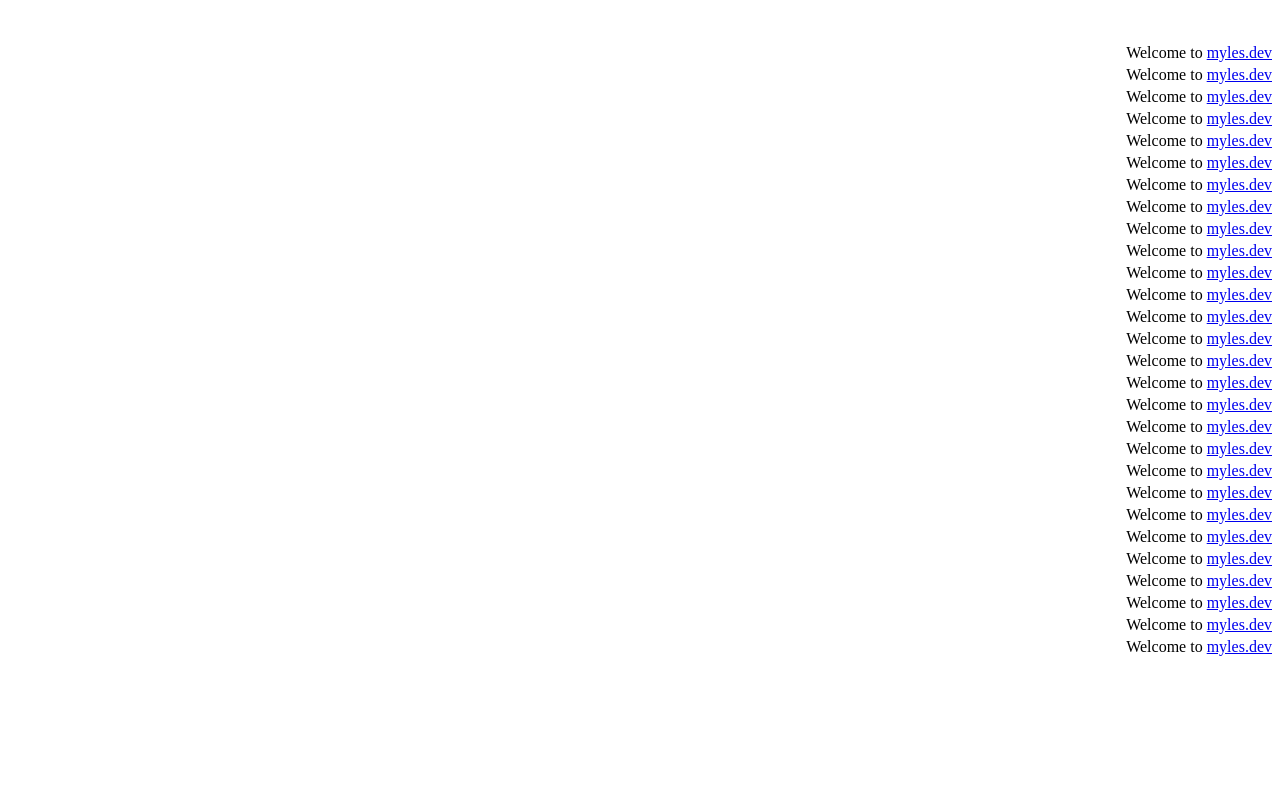
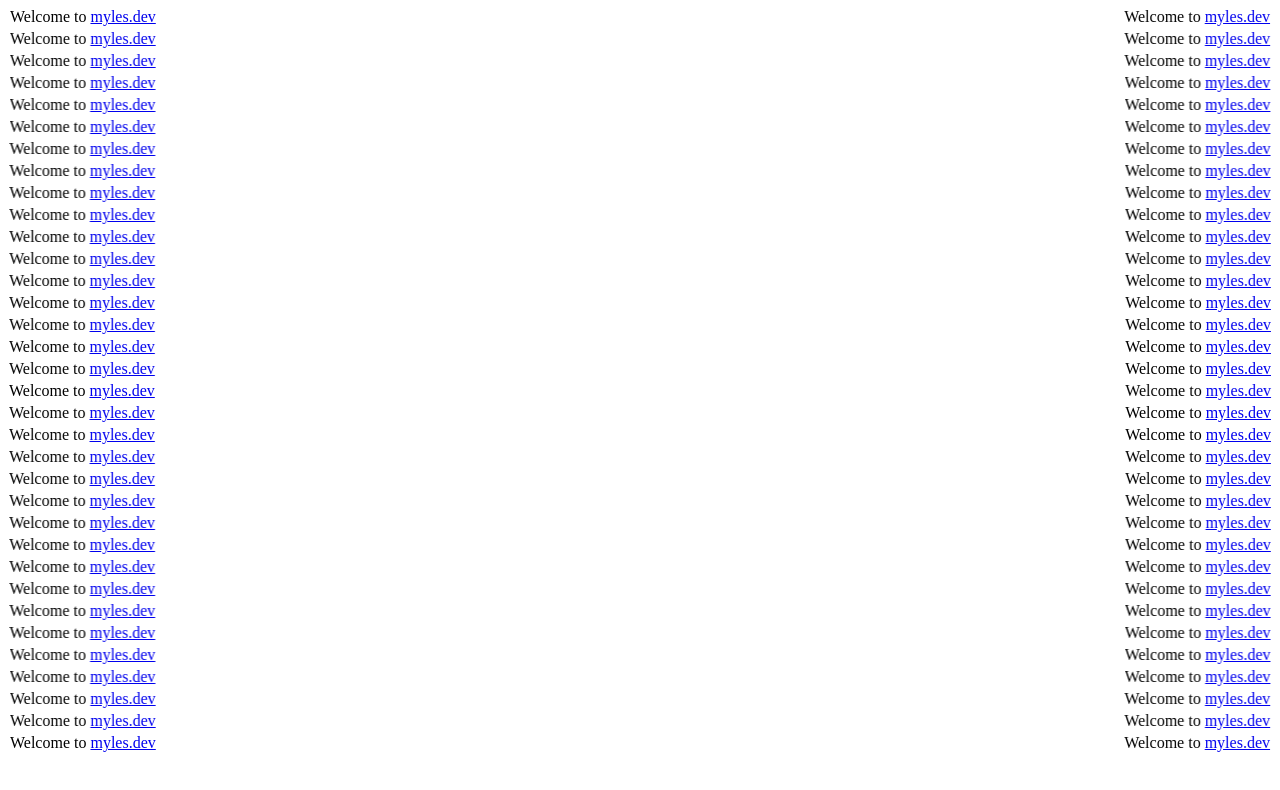
Before and after one commit to MylesBorins/myles.dev, a website: page public/index.html in a window 1280 px wide. Drawn offline with Linux system fonts and the light colour scheme.

Commit message:
much better

```diff
--- a/public/index.html
+++ b/public/index.html
@@ -3,41 +3,91 @@
 <head>
   <meta charset="utf-8">
   <meta name="viewport" content="width=device-width, initial-scale=1, shrink-to-fit=no">
-
+  <style>
+    @media only screen and (min-width: 800px) {
+      .block {
+        width: 50%;
+        display: block;
+        float: left;
+      }
+    }
+  </style>
   <title>myles.dev</title>
 
 
 </head>
 <body>
-  <br>
-  <br>
-  <marquee behavior="alternate">Welcome to <a href="/">myles.dev</a></marquee>
-  <marquee behavior="alternate" scrolldelay=90>Welcome to <a href="/">myles.dev</a></marquee>
-  <marquee behavior="alternate" scrolldelay=95>Welcome to <a href="/">myles.dev</a></marquee>
-  <marquee behavior="alternate" scrolldelay=100>Welcome to <a href="/">myles.dev</a></marquee>
-  <marquee behavior="alternate" scrolldelay=105>Welcome to <a href="/">myles.dev</a></marquee>
-  <marquee behavior="alternate" scrolldelay=110>Welcome to <a href="/">myles.dev</a></marquee>
-  <marquee behavior="alternate" scrolldelay=115>Welcome to <a href="/">myles.dev</a></marquee>
-  <marquee behavior="alternate" scrolldelay=120>Welcome to <a href="/">myles.dev</a></marquee>
-  <marquee behavior="alternate" scrolldelay=125>Welcome to <a href="/">myles.dev</a></marquee>
-  <marquee behavior="alternate" scrolldelay=130>Welcome to <a href="/">myles.dev</a></marquee>
-  <marquee behavior="alternate" scrolldelay=135>Welcome to <a href="/">myles.dev</a></marquee>
-  <marquee behavior="alternate" scrolldelay=140>Welcome to <a href="/">myles.dev</a></marquee>
-  <marquee behavior="alternate" scrolldelay=145>Welcome to <a href="/">myles.dev</a></marquee>
-  <marquee behavior="alternate" scrolldelay=150>Welcome to <a href="/">myles.dev</a></marquee>
-  <marquee behavior="alternate" scrolldelay=155>Welcome to <a href="/">myles.dev</a></marquee>
-  <marquee behavior="alternate" scrolldelay=150>Welcome to <a href="/">myles.dev</a></marquee>
-  <marquee behavior="alternate" scrolldelay=145>Welcome to <a href="/">myles.dev</a></marquee>
-  <marquee behavior="alternate" scrolldelay=140>Welcome to <a href="/">myles.dev</a></marquee>
-  <marquee behavior="alternate" scrolldelay=135>Welcome to <a href="/">myles.dev</a></marquee>
-  <marquee behavior="alternate" scrolldelay=130>Welcome to <a href="/">myles.dev</a></marquee>
-  <marquee behavior="alternate" scrolldelay=125>Welcome to <a href="/">myles.dev</a></marquee>
-  <marquee behavior="alternate" scrolldelay=120>Welcome to <a href="/">myles.dev</a></marquee>
-  <marquee behavior="alternate" scrolldelay=115>Welcome to <a href="/">myles.dev</a></marquee>
-  <marquee behavior="alternate" scrolldelay=110>Welcome to <a href="/">myles.dev</a></marquee>
-  <marquee behavior="alternate" scrolldelay=105>Welcome to <a href="/">myles.dev</a></marquee>
-  <marquee behavior="alternate" scrolldelay=95>Welcome to <a href="/">myles.dev</a></marquee>
-  <marquee behavior="alternate" scrolldelay=90>Welcome to <a href="/">myles.dev</a></marquee>
-  <marquee behavior="alternate" scrolldelay=85>Welcome to <a href="/">myles.dev</a></marquee>
+  <div class="block">
+    <marquee direction="right" behavior="alternate" scrollamount="10" scrolldelay=85>Welcome to <a href="/">myles.dev</a></marquee>
+    <marquee direction="right" behavior="alternate" scrollamount="10" scrolldelay=90>Welcome to <a href="/">myles.dev</a></marquee>
+    <marquee direction="right" behavior="alternate" scrollamount="10" scrolldelay=95>Welcome to <a href="/">myles.dev</a></marquee>
+    <marquee direction="right" behavior="alternate" scrollamount="10" scrolldelay=100>Welcome to <a href="/">myles.dev</a></marquee>
+    <marquee direction="right" behavior="alternate" scrollamount="10" scrolldelay=105>Welcome to <a href="/">myles.dev</a></marquee>
+    <marquee direction="right" behavior="alternate" scrollamount="10" scrolldelay=110>Welcome to <a href="/">myles.dev</a></marquee>
+    <marquee direction="right" behavior="alternate" scrollamount="10" scrolldelay=115>Welcome to <a href="/">myles.dev</a></marquee>
+    <marquee direction="right" behavior="alternate" scrollamount="10" scrolldelay=120>Welcome to <a href="/">myles.dev</a></marquee>
+    <marquee direction="right" behavior="alternate" scrollamount="10" scrolldelay=125>Welcome to <a href="/">myles.dev</a></marquee>
+    <marquee direction="right" behavior="alternate" scrollamount="10" scrolldelay=130>Welcome to <a href="/">myles.dev</a></marquee>
+    <marquee direction="right" behavior="alternate" scrollamount="10" scrolldelay=135>Welcome to <a href="/">myles.dev</a></marquee>
+    <marquee direction="right" behavior="alternate" scrollamount="10" scrolldelay=140>Welcome to <a href="/">myles.dev</a></marquee>
+    <marquee direction="right" behavior="alternate" scrollamount="10" scrolldelay=145>Welcome to <a href="/">myles.dev</a></marquee>
+    <marquee direction="right" behavior="alternate" scrollamount="10" scrolldelay=150>Welcome to <a href="/">myles.dev</a></marquee>
+    <marquee direction="right" behavior="alternate" scrollamount="10" scrolldelay=155>Welcome to <a href="/">myles.dev</a></marquee>
+    <marquee direction="right" behavior="alternate" scrollamount="10" scrolldelay=160>Welcome to <a href="/">myles.dev</a></marquee>
+    <marquee direction="right" behavior="alternate" scrollamount="10" scrolldelay=165>Welcome to <a href="/">myles.dev</a></marquee>
+    <marquee direction="right" behavior="alternate" scrollamount="10" scrolldelay=170>Welcome to <a href="/">myles.dev</a></marquee>
+    <marquee direction="right" behavior="alternate" scrollamount="10" scrolldelay=165>Welcome to <a href="/">myles.dev</a></marquee>
+    <marquee direction="right" behavior="alternate" scrollamount="10" scrolldelay=160>Welcome to <a href="/">myles.dev</a></marquee>
+    <marquee direction="right" behavior="alternate" scrollamount="10" scrolldelay=155>Welcome to <a href="/">myles.dev</a></marquee>
+    <marquee direction="right" behavior="alternate" scrollamount="10" scrolldelay=150>Welcome to <a href="/">myles.dev</a></marquee>
+    <marquee direction="right" behavior="alternate" scrollamount="10" scrolldelay=145>Welcome to <a href="/">myles.dev</a></marquee>
+    <marquee direction="right" behavior="alternate" scrollamount="10" scrolldelay=140>Welcome to <a href="/">myles.dev</a></marquee>
+    <marquee direction="right" behavior="alternate" scrollamount="10" scrolldelay=135>Welcome to <a href="/">myles.dev</a></marquee>
+    <marquee direction="right" behavior="alternate" scrollamount="10" scrolldelay=130>Welcome to <a href="/">myles.dev</a></marquee>
+    <marquee direction="right" behavior="alternate" scrollamount="10" scrolldelay=125>Welcome to <a href="/">myles.dev</a></marquee>
+    <marquee direction="right" behavior="alternate" scrollamount="10" scrolldelay=120>Welcome to <a href="/">myles.dev</a></marquee>
+    <marquee direction="right" behavior="alternate" scrollamount="10" scrolldelay=115>Welcome to <a href="/">myles.dev</a></marquee>
+    <marquee direction="right" behavior="alternate" scrollamount="10" scrolldelay=110>Welcome to <a href="/">myles.dev</a></marquee>
+    <marquee direction="right" behavior="alternate" scrollamount="10" scrolldelay=105>Welcome to <a href="/">myles.dev</a></marquee>
+    <marquee direction="right" behavior="alternate" scrollamount="10" scrolldelay=95>Welcome to <a href="/">myles.dev</a></marquee>
+    <marquee direction="right" behavior="alternate" scrollamount="10" scrolldelay=90>Welcome to <a href="/">myles.dev</a></marquee>
+    <marquee direction="right" behavior="alternate" scrollamount="10" scrolldelay=85>Welcome to <a href="/">myles.dev</a></marquee>
+  </div>
+  <div class="block">
+    <marquee behavior="alternate" scrollamount="10" scrolldelay=85>Welcome to <a href="/">myles.dev</a></marquee>
+    <marquee behavior="alternate" scrollamount="10" scrolldelay=90>Welcome to <a href="/">myles.dev</a></marquee>
+    <marquee behavior="alternate" scrollamount="10" scrolldelay=95>Welcome to <a href="/">myles.dev</a></marquee>
+    <marquee behavior="alternate" scrollamount="10" scrolldelay=100>Welcome to <a href="/">myles.dev</a></marquee>
+    <marquee behavior="alternate" scrollamount="10" scrolldelay=105>Welcome to <a href="/">myles.dev</a></marquee>
+    <marquee behavior="alternate" scrollamount="10" scrolldelay=110>Welcome to <a href="/">myles.dev</a></marquee>
+    <marquee behavior="alternate" scrollamount="10" scrolldelay=115>Welcome to <a href="/">myles.dev</a></marquee>
+    <marquee behavior="alternate" scrollamount="10" scrolldelay=120>Welcome to <a href="/">myles.dev</a></marquee>
+    <marquee behavior="alternate" scrollamount="10" scrolldelay=125>Welcome to <a href="/">myles.dev</a></marquee>
+    <marquee behavior="alternate" scrollamount="10" scrolldelay=130>Welcome to <a href="/">myles.dev</a></marquee>
+    <marquee behavior="alternate" scrollamount="10" scrolldelay=135>Welcome to <a href="/">myles.dev</a></marquee>
+    <marquee behavior="alternate" scrollamount="10" scrolldelay=140>Welcome to <a href="/">myles.dev</a></marquee>
+    <marquee behavior="alternate" scrollamount="10" scrolldelay=145>Welcome to <a href="/">myles.dev</a></marquee>
+    <marquee behavior="alternate" scrollamount="10" scrolldelay=150>Welcome to <a href="/">myles.dev</a></marquee>
+    <marquee behavior="alternate" scrollamount="10" scrolldelay=155>Welcome to <a href="/">myles.dev</a></marquee>
+    <marquee behavior="alternate" scrollamount="10" scrolldelay=160>Welcome to <a href="/">myles.dev</a></marquee>
+    <marquee behavior="alternate" scrollamount="10" scrolldelay=165>Welcome to <a href="/">myles.dev</a></marquee>
+    <marquee behavior="alternate" scrollamount="10" scrolldelay=170>Welcome to <a href="/">myles.dev</a></marquee>
+    <marquee behavior="alternate" scrollamount="10" scrolldelay=165>Welcome to <a href="/">myles.dev</a></marquee>
+    <marquee behavior="alternate" scrollamount="10" scrolldelay=160>Welcome to <a href="/">myles.dev</a></marquee>
+    <marquee behavior="alternate" scrollamount="10" scrolldelay=155>Welcome to <a href="/">myles.dev</a></marquee>
+    <marquee behavior="alternate" scrollamount="10" scrolldelay=150>Welcome to <a href="/">myles.dev</a></marquee>
+    <marquee behavior="alternate" scrollamount="10" scrolldelay=145>Welcome to <a href="/">myles.dev</a></marquee>
+    <marquee behavior="alternate" scrollamount="10" scrolldelay=140>Welcome to <a href="/">myles.dev</a></marquee>
+    <marquee behavior="alternate" scrollamount="10" scrolldelay=135>Welcome to <a href="/">myles.dev</a></marquee>
+    <marquee behavior="alternate" scrollamount="10" scrolldelay=130>Welcome to <a href="/">myles.dev</a></marquee>
+    <marquee behavior="alternate" scrollamount="10" scrolldelay=125>Welcome to <a href="/">myles.dev</a></marquee>
+    <marquee behavior="alternate" scrollamount="10" scrolldelay=120>Welcome to <a href="/">myles.dev</a></marquee>
+    <marquee behavior="alternate" scrollamount="10" scrolldelay=115>Welcome to <a href="/">myles.dev</a></marquee>
+    <marquee behavior="alternate" scrollamount="10" scrolldelay=110>Welcome to <a href="/">myles.dev</a></marquee>
+    <marquee behavior="alternate" scrollamount="10" scrolldelay=105>Welcome to <a href="/">myles.dev</a></marquee>
+    <marquee behavior="alternate" scrollamount="10" scrolldelay=95>Welcome to <a href="/">myles.dev</a></marquee>
+    <marquee behavior="alternate" scrollamount="10" scrolldelay=90>Welcome to <a href="/">myles.dev</a></marquee>
+    <marquee behavior="alternate" scrollamount="10" scrolldelay=85>Welcome to <a href="/">myles.dev</a></marquee>
+  </div>
 </body>
 </html>
```
